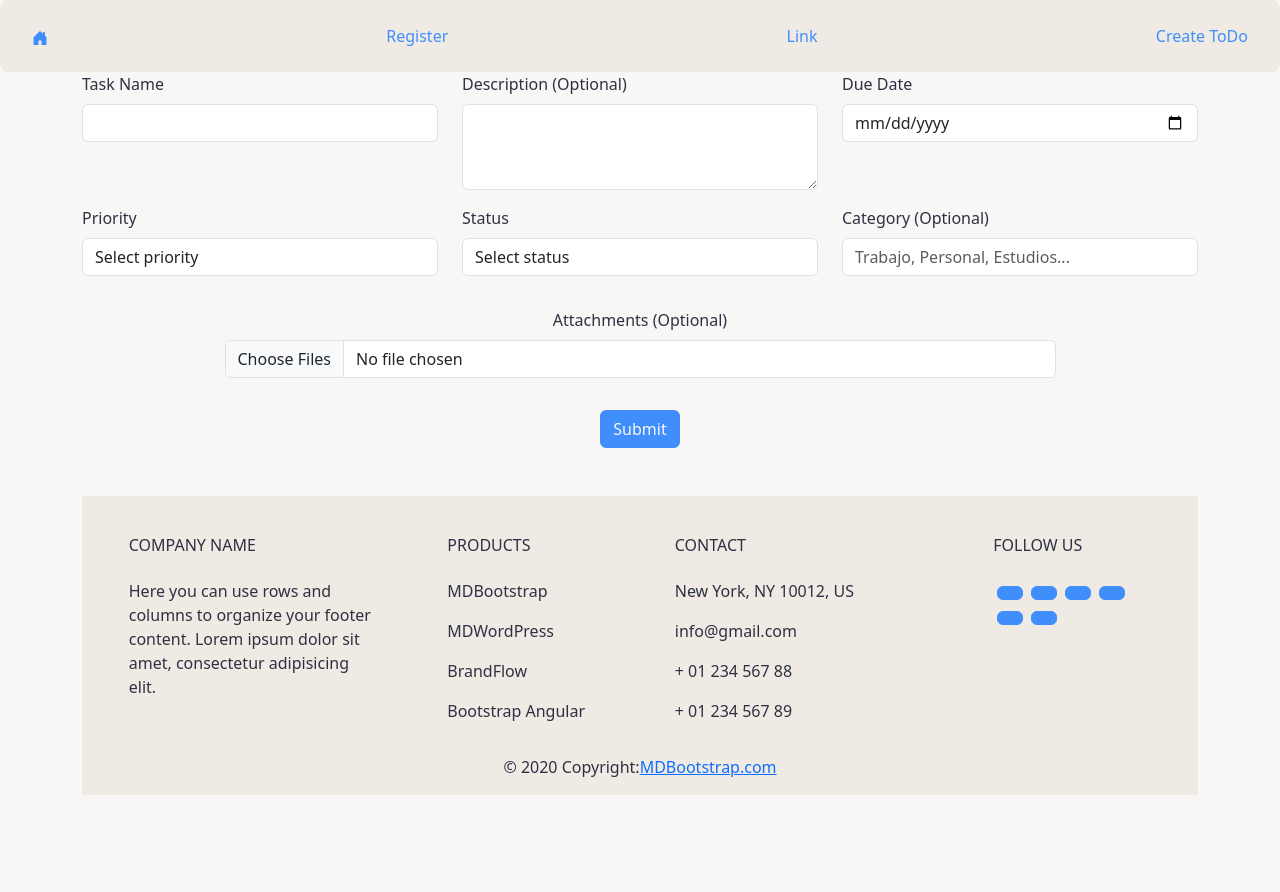
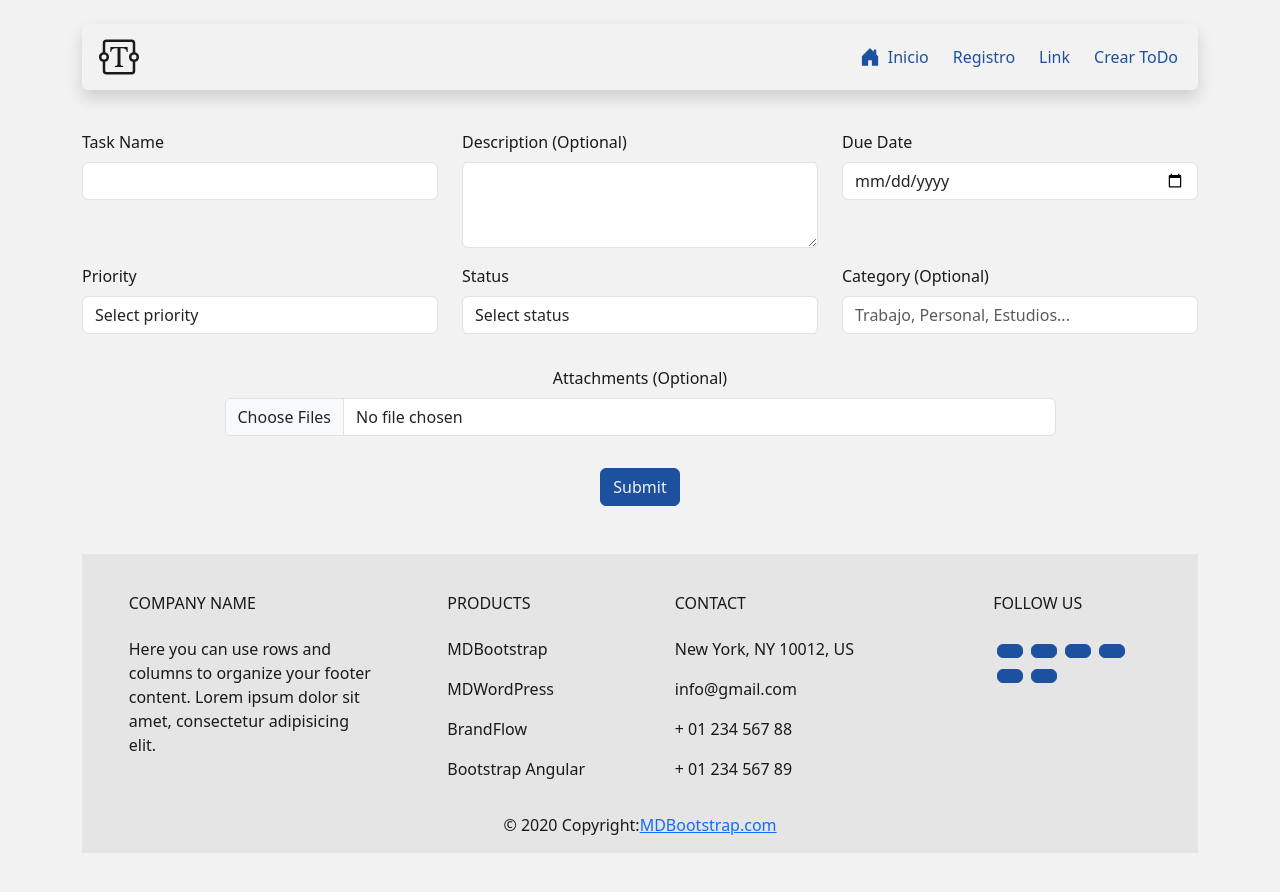
Before and after one commit to Asaph-Velazquez/To-Do-List-App, a React (Vite) app: page /ToDoForm in a window 1280 px wide. Shown: the top 892 px of the page. Before the commit the page ends 843 px from the top, so only its background shows below. Built offline with nearby package versions, Linux system fonts and the light colour scheme.

Commit message:
update nav

```diff
--- a/src/App.css
+++ b/src/App.css
@@ -1,14 +1,14 @@
 /* Paleta de Colores Moderna - Tema Claro/Oscuro */
 :root {
-  /* Tema Claro - Paleta Principal */
-  --light-bg-primary: #f9f7f5;       /* Fondo principal suave */
-  --light-bg-secondary: #f0eae5;     /* Fondo secundario cálido */
-  --light-text-primary: #2d3142;     /* Texto principal - gris azulado oscuro */
-  --light-text-secondary: #5c5f7a;   /* Texto secundario - gris medio con toque púrpura */
-  --light-accent-primary: #3f8efc;   /* Acento primario - azul vibrante */
-  --light-accent-secondary: #4ecdc4; /* Acento secundario - turquesa */
-  --light-accent-tertiary: #ff6b6b;  /* Acento terciario - coral */
-  --light-border: #e0e0e0;           /* Bordes suaves */
+/* Tema Claro - Paleta Oscurecida */
+--light-bg-primary: #f2f2f2;       /* Fondo principal gris claro */
+--light-bg-secondary: #e5e5e5;     /* Fondo secundario gris más oscuro */
+--light-text-primary: #1a1a1a;     /* Texto principal casi negro */
+--light-text-secondary: #4d4d4d;   /* Texto secundario gris oscuro */
+--light-accent-primary: #1e50a0;   /* Acento primario azul oscuro */
+--light-accent-secondary: #008066; /* Acento secundario verde oscuro */
+--light-accent-tertiary: #cc4433;  /* Acento terciario rojo oscuro */
+--light-border: #cccccc;           /* Bordes más definidos */
 
   /* Tema Oscuro - Paleta Principal */
   --dark-bg-primary: #1f2430;        /* Fondo principal - azul oscuro profundo */
@@ -82,6 +82,10 @@ footer{
   color: var(--accent-tertiary);
 }
 
+.navbar-brand svg {
+  color: var(--text-color);
+}
+
 /* Botones */
 .btn-primary {
   background-color: var(--accent-primary);
--- a/src/components/Essentials/navBar.tsx
+++ b/src/components/Essentials/navBar.tsx
@@ -1,38 +1,67 @@
 function NavBar() {
   return (
-    <div>
-      <ul className="nav">
+<div className="container mt-4">
+  <nav className="navbar navbar-expand-lg shadow rounded" style={{marginBottom: "5dvh"}}>
+    <div className="container-fluid">
+      <a className="navbar-brand" href="/">
+      <svg xmlns="http://www.w3.org/2000/svg" width="50" height="40" fill="currentColor" className="bi bi-textarea-t" viewBox="0 0 16 16">
+        <path d="M1.5 2.5A1.5 1.5 0 0 1 3 1h10a1.5 1.5 0 0 1 1.5 1.5v3.563a2 2 0 0 1 0 3.874V13.5A1.5 1.5 0 0 1 13 15H3a1.5 1.5 0 0 1-1.5-1.5V9.937a2 2 0 0 1 0-3.874zm1 3.563a2 2 0 0 1 0 3.874V13.5a.5.5 0 0 0 .5.5h10a.5.5 0 0 0 .5-.5V9.937a2 2 0 0 1 0-3.874V2.5A.5.5 0 0 0 13 2H3a.5.5 0 0 0-.5.5zM2 7a1 1 0 1 0 0 2 1 1 0 0 0 0-2m12 0a1 1 0 1 0 0 2 1 1 0 0 0 0-2"/>
+        <path d="M11.434 4H4.566L4.5 5.994h.386c.21-1.252.612-1.446 2.173-1.495l.343-.011v6.343c0 .537-.116.665-1.049.748V12h3.294v-.421c-.938-.083-1.054-.21-1.054-.748V4.488l.348.01c1.56.05 1.963.244 2.173 1.496h.386z"/>
+      </svg>
+
+      </a>
+      <button
+        className="navbar-toggler"
+        type="button"
+        data-bs-toggle="collapse"
+        data-bs-target="#navbarNav"
+        aria-controls="navbarNav"
+        aria-expanded="false"
+        aria-label="Toggle navigation"
+      >
+      </button>
+
+      <div className="collapse navbar-collapse" id="navbarNav">
+        <ul className="navbar-nav ms-auto">
           <li className="nav-item">
-          <a className="nav-link active" aria-current="page" href="/">
+            <a className="nav-link d-flex align-items-center" aria-current="page" href="/">
               <svg
                 xmlns="http://www.w3.org/2000/svg"
-              width="16"
-              height="16"
+                width="20"
+                height="20"
                 fill="currentColor"
-              className="bi bi-house-door-fill"
+                className="bi bi-house-door-fill me-2"
                 viewBox="0 0 16 16"
               >
                 <path d="M6.5 14.5v-3.505c0-.245.25-.495.5-.495h2c.25 0 .5.25.5.5v3.5a.5.5 0 0 0 .5.5h4a.5.5 0 0 0 .5-.5v-7a.5.5 0 0 0-.146-.354L13 5.793V2.5a.5.5 0 0 0-.5-.5h-1a.5.5 0 0 0-.5.5v1.293L8.354 1.146a.5.5 0 0 0-.708 0l-6 6A.5.5 0 0 0 1.5 7.5v7a.5.5 0 0 0 .5.5h4a.5.5 0 0 0 .5-.5" />
               </svg>
+              Inicio
             </a>
           </li>
           <li className="nav-item">
-          <a className="nav-link" href="/rForm">
-            Register
+            <a className="nav-link d-flex align-items-center" href="/rForm">
+              <i className="bi bi-person-plus-fill me-2"></i>
+              Registro
             </a>
           </li>
           <li className="nav-item">
-          <a className="nav-link" href="#">
+            <a className="nav-link d-flex align-items-center" href="#">
+              <i className="bi bi-link-45deg me-2"></i>
               Link
             </a>
           </li>
           <li className="nav-item">
-          <a className="nav-link" href="/ToDoForm">
-            Create ToDo
+            <a className="nav-link d-flex align-items-center" href="/ToDoForm">
+              <i className="bi bi-check2-square me-2"></i>
+              Crear ToDo
             </a>
           </li>
         </ul>
       </div>
+    </div>
+  </nav>
+</div>
+
   );
 }
 
--- a/src/components/ToDo/ToDoForm.tsx
+++ b/src/components/ToDo/ToDoForm.tsx
@@ -1,6 +1,6 @@
 function ToDohtmlForm() {
   return (
-    <main className="d-flex justify-content-center align-items-center">
+    <main className="d-flex justify-content-center align-items-center" style={{marginTop: "5dvh"}}>
       <form className="container">
         <div className="row">
           {/* Task Name */}
```
Lines whose indentation alone changed are shown as unchanged.
